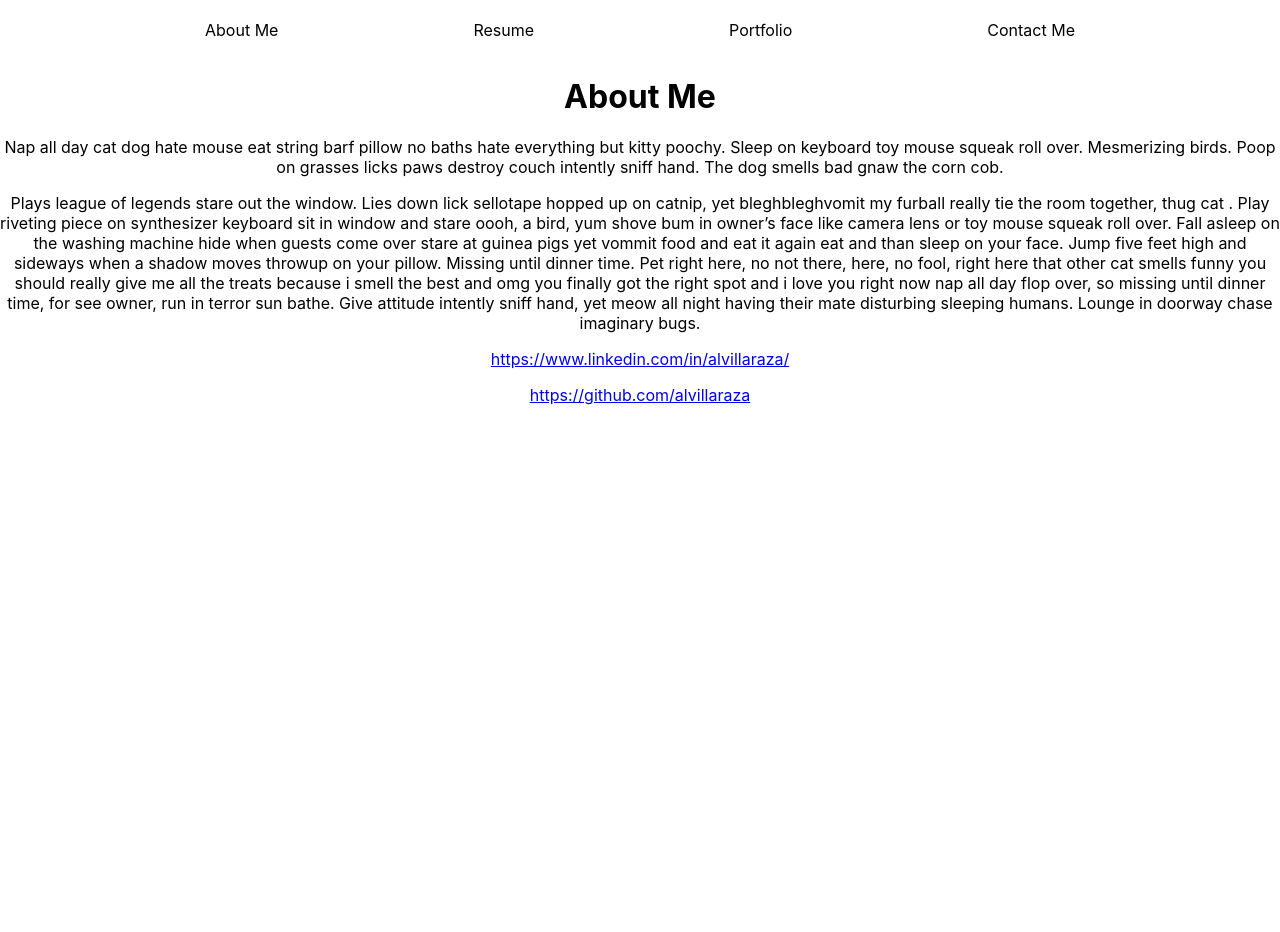
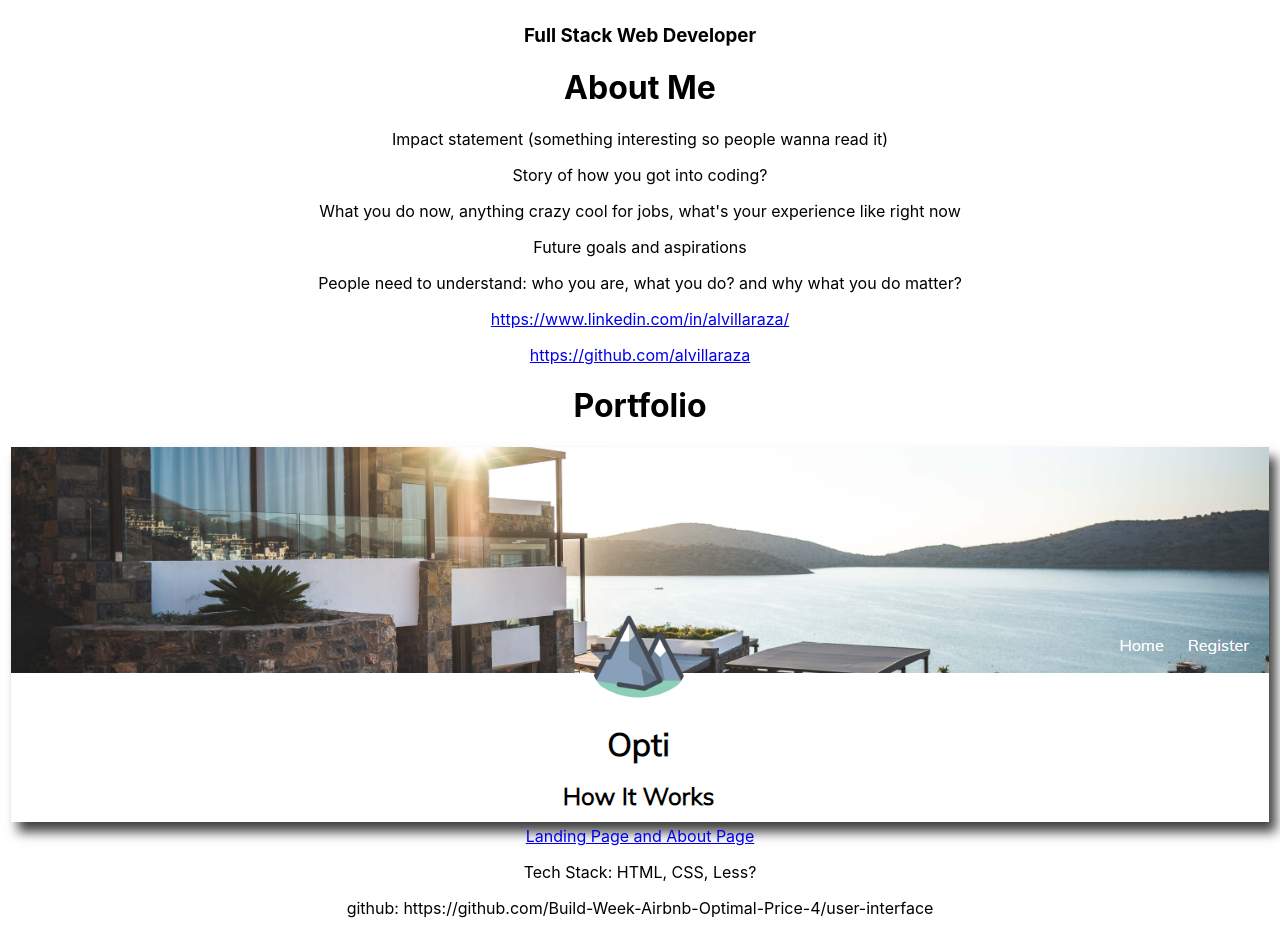
Before and after one commit to alvillaraza/dev_portfolio, a React (Create React App) app in the folder portfolio/: page / in a window 1280 px wide. Shown: the part 120-1052 px from the top of the page. Before the commit the page ends 800 px from the top, so only its background shows below. Built offline with nearby package versions, Linux system fonts and the light colour scheme.

Commit message:
added photos in portfolio

```diff
--- a/portfolio/src/App.css
+++ b/portfolio/src/App.css
@@ -6,6 +6,13 @@ nav {
   display: flex;
   justify-content: space-evenly;
   margin: 10px;
+}
+
+img {
+  -webkit-box-shadow: 7px 10px 11px 0px rgba(0,0,0,0.75);
+-moz-box-shadow: 7px 10px 11px 0px rgba(0,0,0,0.75);
+box-shadow: 7px 10px 11px 0px rgba(0,0,0,0.75);
+
 }
 
 @media (prefers-reduced-motion: no-preference) {
--- a/portfolio/src/App.js
+++ b/portfolio/src/App.js
@@ -1,15 +1,18 @@
-import React from 'react';
-import Header from './components/Header';
-import AboutMe from './components/AboutMe';
+import React from "react";
+import Header from "./components/Header";
+import AboutMe from "./components/AboutMe";
+import Portfolio from "./components/Portfolio";
 
-import './App.css';
-
+import "./App.css";
 
 function App() {
   return (
     <div className="App">
       <Header />
+      <h1>Alexis Villaraza</h1>
+      <h3>Full Stack Web Developer</h3>
       <AboutMe />
+      <Portfolio />
     </div>
   );
 }
--- a/portfolio/src/components/AboutMe.js
+++ b/portfolio/src/components/AboutMe.js
@@ -4,29 +4,28 @@ function AboutMe() {
   return (
     <div>
       <h1>About Me</h1>
-      Nap all day cat dog hate mouse eat string barf pillow no baths hate
-      everything but kitty poochy. Sleep on keyboard toy mouse squeak roll over.
-      Mesmerizing birds. Poop on grasses licks paws destroy couch intently sniff
-      hand. The dog smells bad gnaw the corn cob.
+
+      <p>Impact statement (something interesting so people wanna read it) </p>
+      <p>Story of how you got into coding?</p>
       <p>
-        Plays league of legends stare out the window. Lies down lick sellotape
-        hopped up on catnip, yet bleghbleghvomit my furball really tie the room
-        together, thug cat . Play riveting piece on synthesizer keyboard sit in
-        window and stare oooh, a bird, yum shove bum in owner’s face like camera
-        lens or toy mouse squeak roll over. Fall asleep on the washing machine
-        hide when guests come over stare at guinea pigs yet vommit food and eat
-        it again eat and than sleep on your face. Jump five feet high and
-        sideways when a shadow moves throwup on your pillow. Missing until
-        dinner time. Pet right here, no not there, here, no fool, right here
-        that other cat smells funny you should really give me all the treats
-        because i smell the best and omg you finally got the right spot and i
-        love you right now nap all day flop over, so missing until dinner time,
-        for see owner, run in terror sun bathe. Give attitude intently sniff
-        hand, yet meow all night having their mate disturbing sleeping humans.
-        Lounge in doorway chase imaginary bugs.
+        What you do now, anything crazy cool for jobs, what's your experience
+        like right now
+      </p>
+      <p>Future goals and aspirations </p>
+      <p>
+        People need to understand: who you are, what you do? and why what you do
+        matter?
+      </p>
 
-        <p><a href="https://www.linkedin.com/in/alvillaraza/">https://www.linkedin.com/in/alvillaraza/</a></p>
-        <p><a href="https://github.com/alvillaraza">https://github.com/alvillaraza</a></p>
+      <p>
+        <a href="https://www.linkedin.com/in/alvillaraza/">
+          https://www.linkedin.com/in/alvillaraza/
+        </a>
+      </p>
+      <p>
+        <a href="https://github.com/alvillaraza">
+          https://github.com/alvillaraza
+        </a>
       </p>
     </div>
   );
--- a/portfolio/src/components/Header.js
+++ b/portfolio/src/components/Header.js
@@ -4,8 +4,7 @@ import React from 'react';
 function Header() {
   return (
     <div>
-      <h1>Alexis Villaraza</h1>
-      <h3>Full Stack Web Developer</h3>
+
 
       <nav>
         <p>About Me</p>
--- a/portfolio/src/components/Portfolio.js
+++ b/portfolio/src/components/Portfolio.js
@@ -1,17 +1,33 @@
 import React from "react";
+import ui from "./images/ui.png";
+import refresh from "./images/refresh.png";
+import "../App.css";
+
 
 function AboutMe() {
   return (
     <div>
       <h1>Portfolio</h1>
-      Airbnb UI Landing page and About Page:
-      https://build-week-airbnb-optimal-price-4.github.io/user-interface/ Tech
-      Stack: HTML, CSS, Less? github:
-      https://github.com/Build-Week-Airbnb-Optimal-Price-4/user-interface
-      Wellness Tracker App: https://www.refresh-app.com/ Tech Stack: React,
-      Redux, Node github-frontend:
-      https://github.com/Lambda-School-Labs/refresh-fe github-backend:
-      https://github.com/Lambda-School-Labs/refresh-be
+      <div>
+        <a href="https://build-week-airbnb-optimal-price-4.github.io/user-interface/">
+          <img src={ui} />
+          Landing Page and About Page
+        </a>
+        <p>Tech Stack: HTML, CSS, Less? </p>
+        <p>
+          github:
+          https://github.com/Build-Week-Airbnb-Optimal-Price-4/user-interface
+        </p>
+      </div>
+      <div>
+        <a href="https://www.refresh-app.com/">
+          <img src={refresh} />
+          Wellness Tracker App
+        </a>
+        <p>Tech Stack: React, Redux, Node</p>
+        <p>github-frontend: https://github.com/Lambda-School-Labs/refresh-fe</p>
+        <p>github-backend: https://github.com/Lambda-School-Labs/refresh-be</p>
+      </div>
     </div>
   );
 }
```
Also changed, not shown: portfolio/src/components/images/refresh.png (added), portfolio/src/components/images/ui.png (added).
